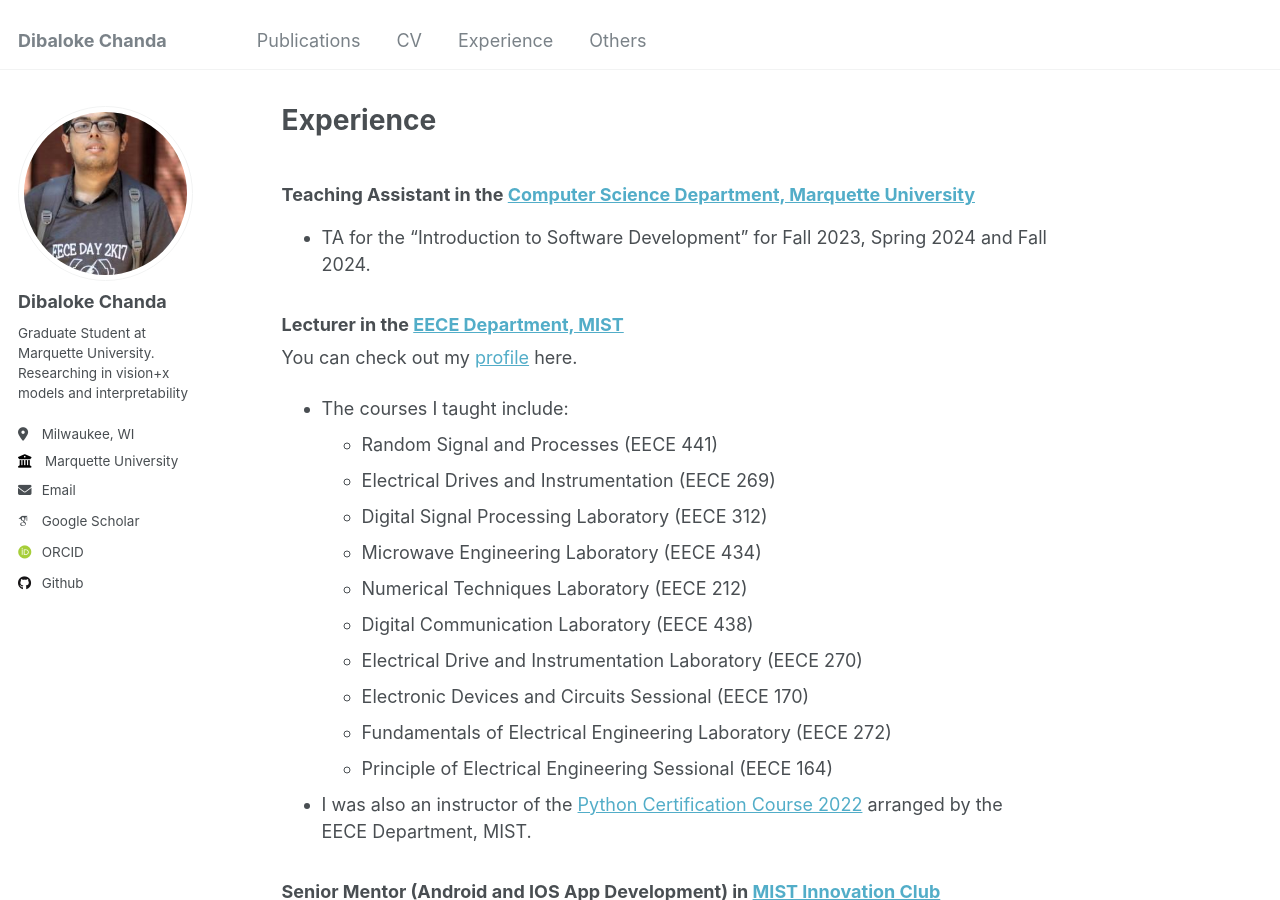
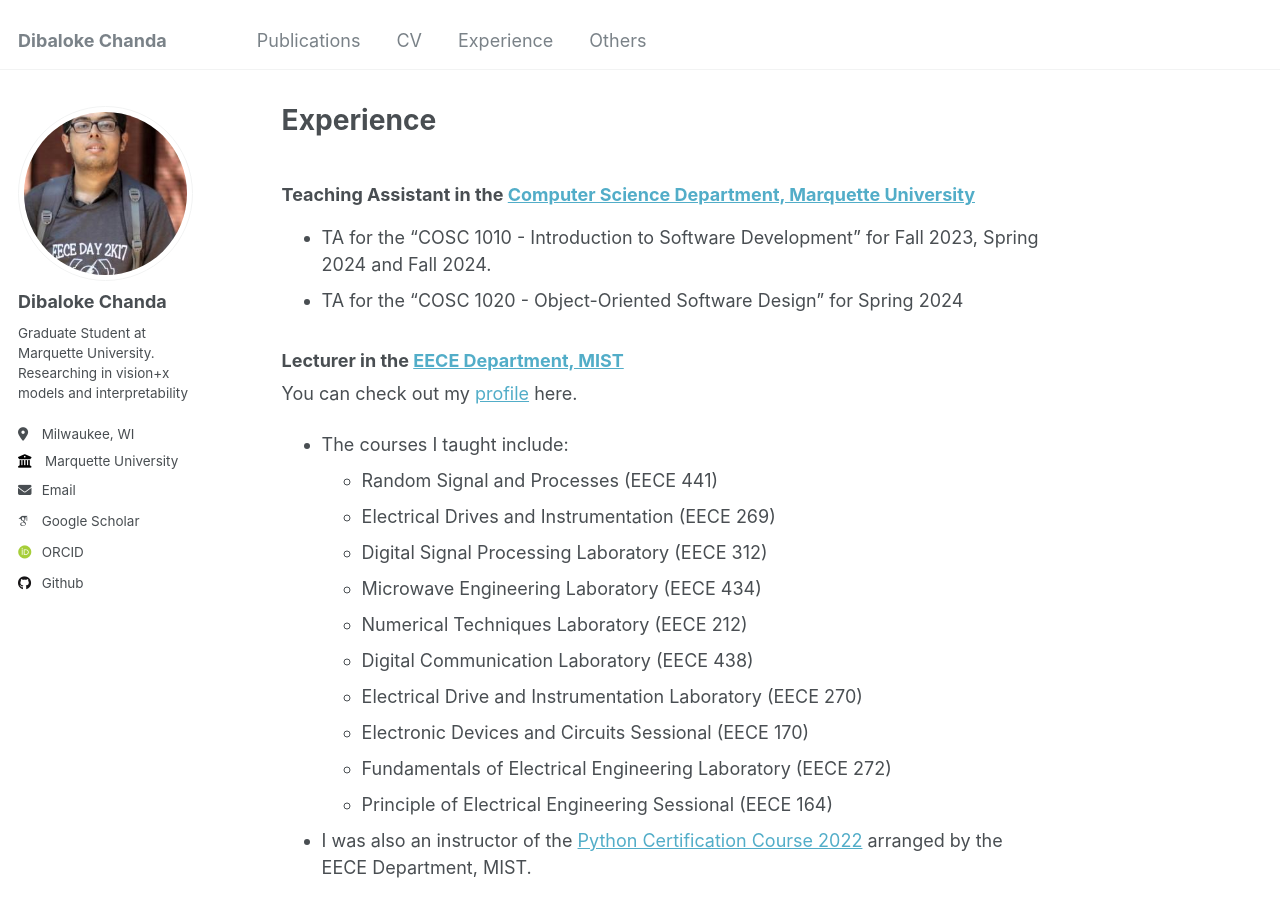
Before and after one commit to dibaloke/dibaloke.github.io, a Jekyll site: the page built from _pages/markdown.md, in a window 1280 px wide and 900 px high. Built offline with Jekyll 4.4.1, drawn with Linux system fonts in a browser that asks for light colours; some web fonts are replaced.

Commit message:
Update markdown.md
TA for Java Course

```diff
--- a/_pages/markdown.md
+++ b/_pages/markdown.md
@@ -7,7 +7,8 @@ redirect_from:
   - /markdown.html
 ---
 ### Teaching Assistant in the  <a href="https://www.marquette.edu/computer-science/" target="_blank">Computer Science Department, Marquette University</a>
--  TA for the "Introduction to Software Development" for Fall 2023, Spring 2024 and Fall 2024.
+-  TA for the "COSC 1010 - Introduction to Software Development" for Fall 2023, Spring 2024 and Fall 2024.
+-  TA for the "COSC 1020 - Object-Oriented Software Design" for Spring 2024
 
 ### Lecturer in the <a href="https://mist.ac.bd/department/eece" target="_blank">EECE Department, MIST </a>
 You can check out my <a href="https://mist.ac.bd/department/eece/facultyMembers/dibaloke_chanda-371" target="_blank">profile</a> here.
```
